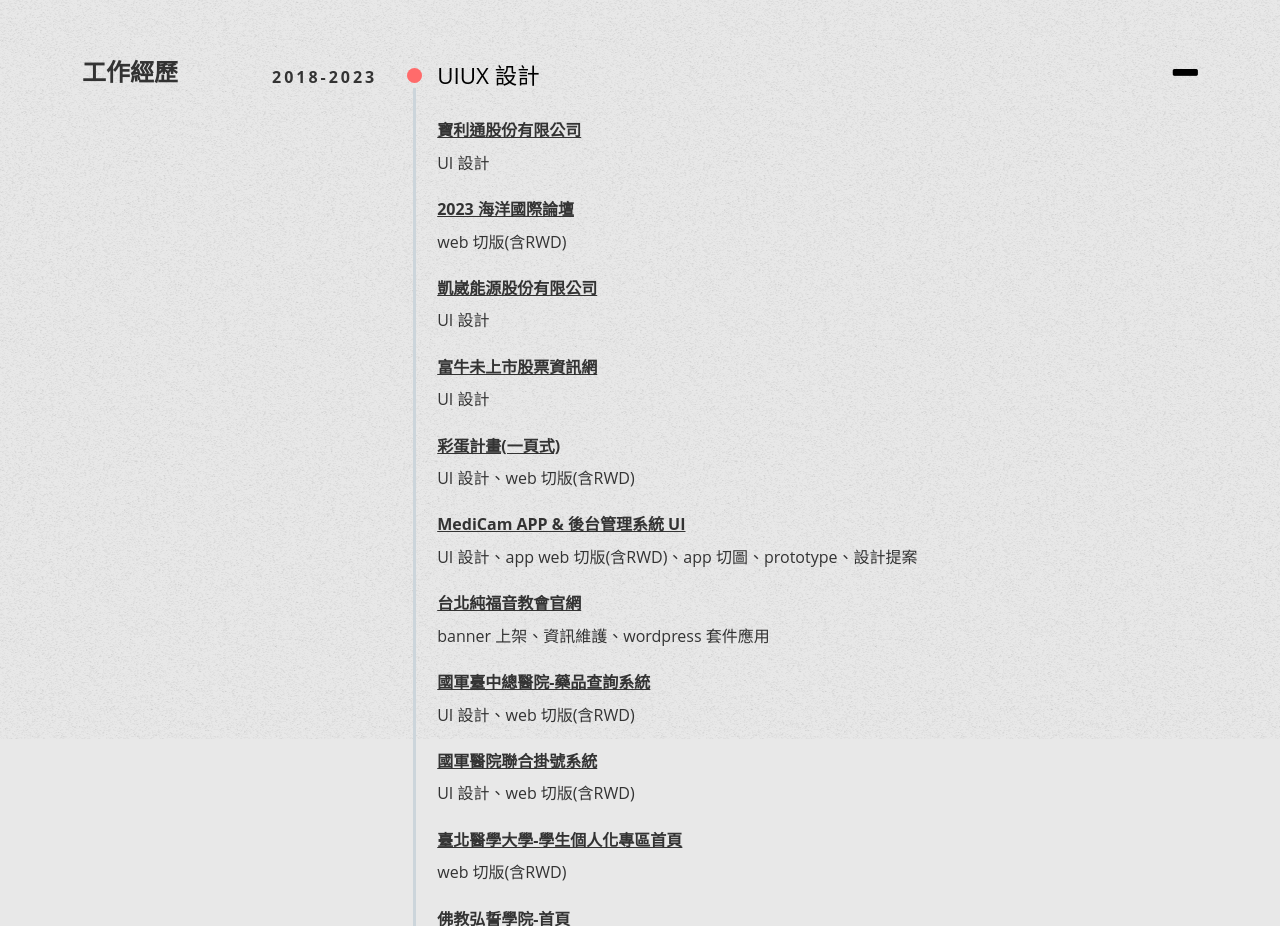
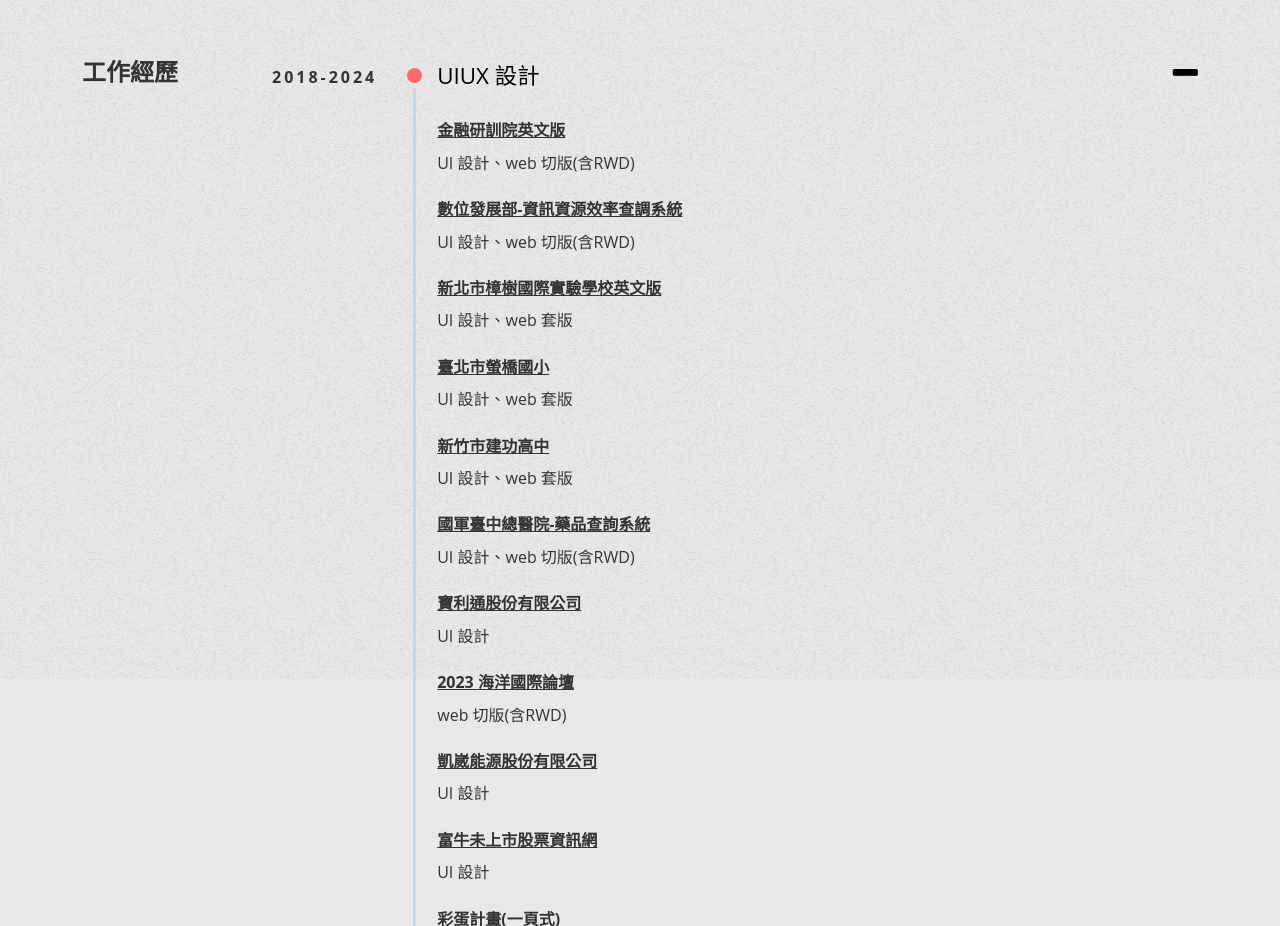
Before and after one commit to git-elaine/git-elaine.github.io, a plain HTML site: page portfolio/index.html in a window 1280 px wide. Shown: the part 1701-2627 px from the top of the page. Drawn offline with nearby package versions, Linux system fonts and the light colour scheme.

Commit message:
Update index.html

```diff
--- a/portfolio/index.html
+++ b/portfolio/index.html
@@ -251,7 +251,7 @@
                         <ul class="timeline timeline-split" id="experienceCont">
                             <li class="timeline-item">
                                 <div class="timeline-info">
-                                    <span>2018-2023</span>
+                                    <span>2018-2024</span>
                                 </div>
                                 <div class="timeline-marker"></div>
                                 <div class="timeline-content">
@@ -267,6 +267,30 @@
                                         aria-labelledby="headingOne" data-bs-parent="#experienceCont">
                                         <div class="accordion-body">
                                             <ul class="caseList">
+                                                <li>
+                                                    <a href="https://en.tabf.org.tw/EnglishN/default.aspx" target="_blank">金融研訓院英文版</a>
+                                                    <p>UI 設計、web 切版(含RWD)</p>
+                                                </li>
+                                                <li>
+                                                    <a href="https://survey.nat.gov.tw/login.html" target="_blank">數位發展部-資訊資源效率查調系統</a>
+                                                    <p>UI 設計、web 切版(含RWD)</p>
+                                                </li>
+                                                <li>
+                                                    <a href="https://www.ctjhs.ntpc.edu.tw/nss/s/engsite/index" target="_blank">新北市樟樹國際實驗學校英文版</a>
+                                                    <p>UI 設計、web 套版</p>
+                                                </li>
+                                                <li>
+                                                    <a href="https://www.yces.tp.edu.tw/nss/p/index" target="_blank">臺北市螢橋國小</a>
+                                                    <p>UI 設計、web 套版</p>
+                                                </li>
+                                                <li>
+                                                    <a href="https://www.cksh.hc.edu.tw/nss/p/index" target="_blank">新竹市建功高中</a>
+                                                    <p>UI 設計、web 套版</p>
+                                                </li>
+                                                <li>
+                                                    <a href="https://web-reg-server.803.org.tw/PharmaBooks803/PharmaBooks/" target="_blank">國軍臺中總醫院-藥品查詢系統</a>
+                                                    <p>UI 設計、web 切版(含RWD)</p>
+                                                </li>
                                                 <li>
                                                     <a href="https://bolysys.com/" target="_blank">寶利通股份有限公司</a>
                                                     <p>UI 設計</p>
@@ -294,10 +318,6 @@
                                                 <li>
                                                     <a href="https://www.tfgc.org.tw/" target="_blank">台北純福音教會官網</a>
                                                     <p>banner 上架、資訊維護、wordpress 套件應用</p>
-                                                </li>
-                                                <li>
-                                                    <a href="https://web-reg-server.803.org.tw/PharmaBooks803/PharmaBooks/" target="_blank">國軍臺中總醫院-藥品查詢系統</a>
-                                                    <p>UI 設計、web 切版(含RWD)</p>
                                                 </li>
                                                 <li>
                                                     <a href="https://mab.mnd.gov.tw/UnionReg" target="_blank">國軍醫院聯合掛號系統</a>
```
